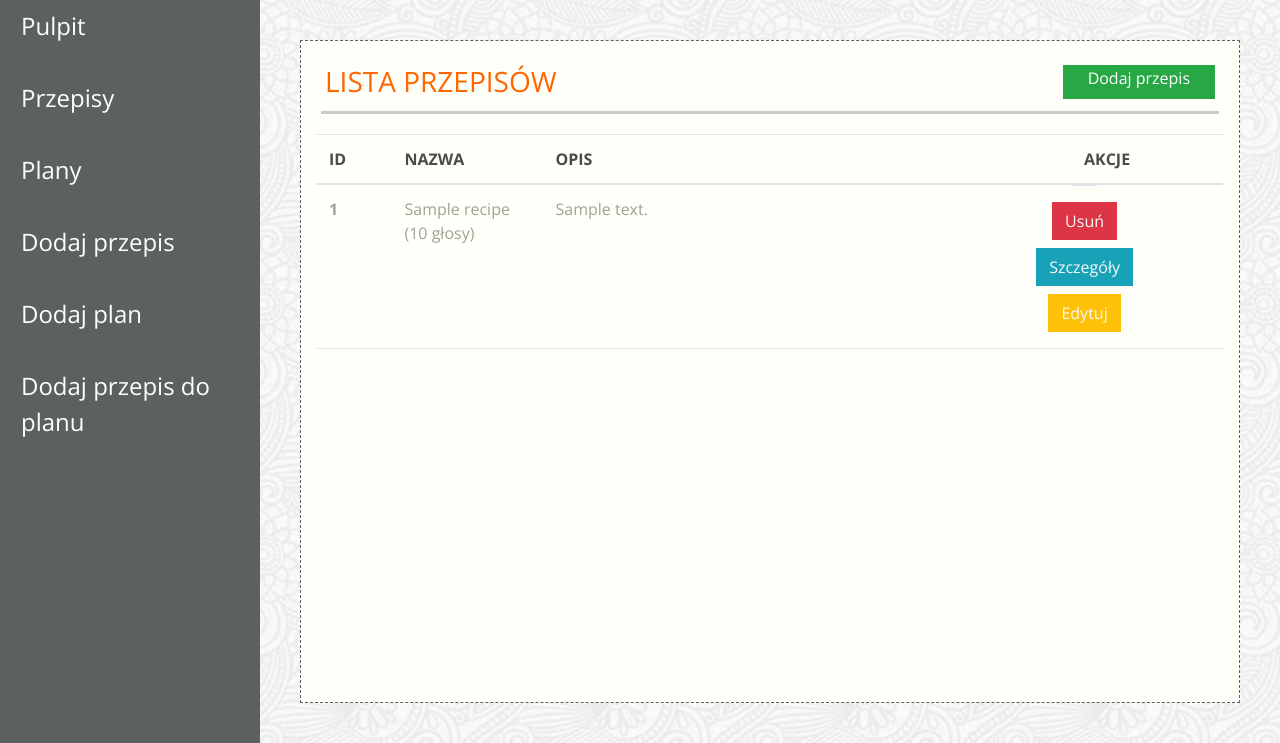
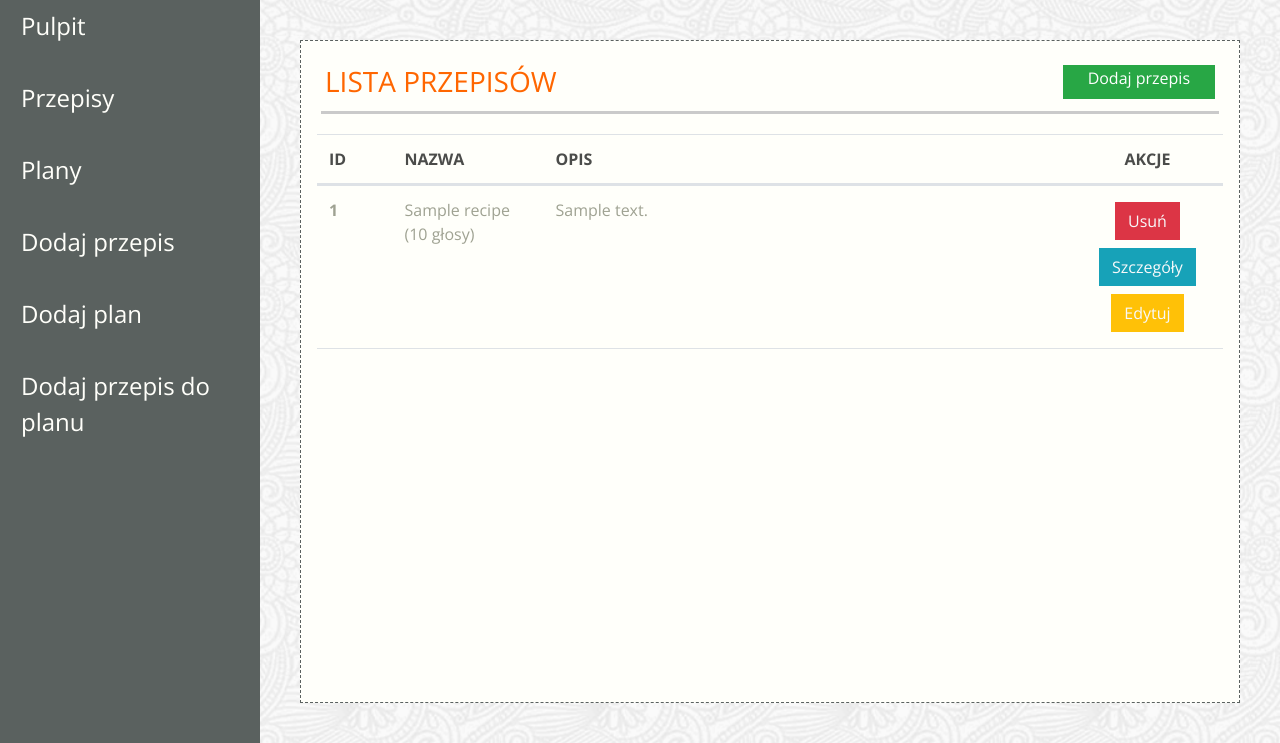
Before and after one commit to JoannaGradowska/CL-ScrumLabProject, a Django app: template jedzonko/templates/app-recipes.html in a window 1280 px wide. Shown: the part 84-827 px from the top of the page. Run offline with Django 3.2, Linux system fonts and the light colour scheme; the template is opened without the code that fills it: most values are stand-ins (such as "Sample title", 1, 10 or a date in 2020); some libraries are stand-ins or nearby versions; some web fonts are replaced.

Commit message:
16.1 poprawki w ukladzie

```diff
--- a/jedzonko/templates/app-recipes.html
+++ b/jedzonko/templates/app-recipes.html
@@ -13,22 +13,22 @@
     </div>
     <table class="table border-bottom schedules-content">
         <thead>
-        <tr>
+        <tr class="d-flex text-color-darker">
             <th scope="col" class="col-1">ID</th>
             <th scope="col" class="col-2">NAZWA</th>
             <th scope="col" class="col-7">OPIS</th>
-            <th scope="col" class="col-2">AKCJE</th>
+            <th scope="col" class="col-2 center">AKCJE</th>
         </tr>
         </thead>
         <tbody class="text-color-lighter">
 
 {% for recipe in recipes %}
-        <tr>
+        <tr class="d-flex">
             <th scope="row" class="col-1">{{ recipe.id }}</th>
             <td class="col-2">
                 {{ recipe.name }} ({{ recipe.votes }} głosy)
             </td>
-            <td clas="col-7">
+            <td class="col-7">
                 {{ recipe.description }}
             </td>
             <td class="col-2 d-flex align-items-center justify-content-center flex-wrap">
```
Also changed, not shown: jedzonko/templates/app-schedules.html (+4 -4 lines).
